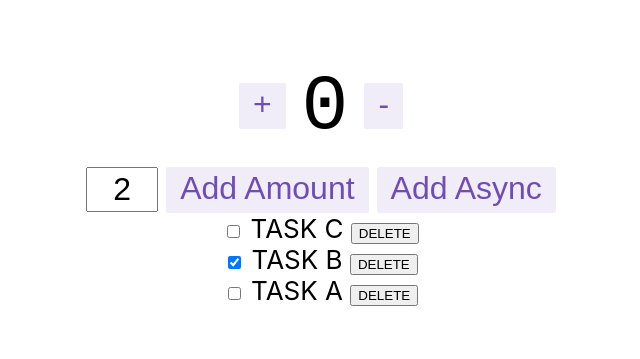
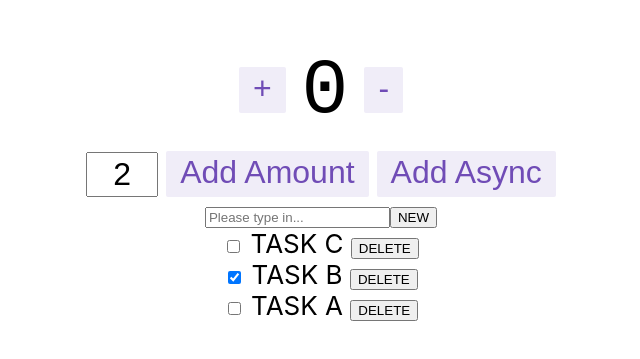
Before and after one commit to shunak/rtk_basic, a React (Create React App) app: page / in a window 1280 px wide. Shown: the part 217-576 px from the top of the page, without its empty margins (319-959 px from the left). Built offline with nearby package versions, Linux system fonts and the light colour scheme.

Commit message:
added: TaskInput component

```diff
--- a/src/App.js
+++ b/src/App.js
@@ -2,12 +2,14 @@ import React from 'react';
 import { Counter } from './features/counter/Counter';
 import './App.css';
 import TaskList from './features/task/TaskList';
+import TaskInput from './features/task/TaskInput';
 
 function App() {
   return (
     <div className="App">
       <header className="App-header">
         <Counter />
+        <TaskInput />
         <TaskList />
       </header>
     </div>
--- /dev/null
+++ b/src/features/task/TaskInput.js
@@ -0,0 +1,30 @@
+import React, { useState } from 'react';
+import { useDispatch } from "react-redux";
+import { newTask } from "./taskSlice";
+
+
+const TaskInput = () => {
+    const dispatch = useDispatch();
+    const [editTitle, setEditTitle] = useState("");
+    const handleTitleChange = (e) =>{
+        setEditTitle(e.target.value);
+    };
+    const handleSubmit = (e)=>{
+        e.preventDefault();
+        dispatch(newTask(editTitle));
+        setEditTitle("");
+    };
+    return(
+        <form onSubmit={handleSubmit}>
+            <input
+                type="text"
+                value={editTitle}
+                onChange={handleTitleChange}
+                placeholder="Please type in..."
+            />
+            <button>NEW</button>
+        </form>
+    );
+};
+
+export default TaskInput
```
